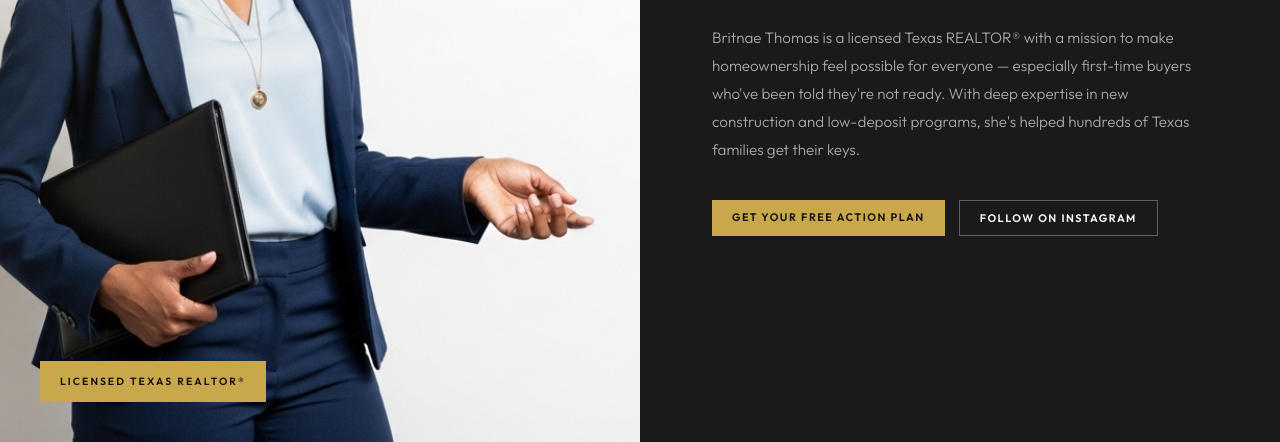
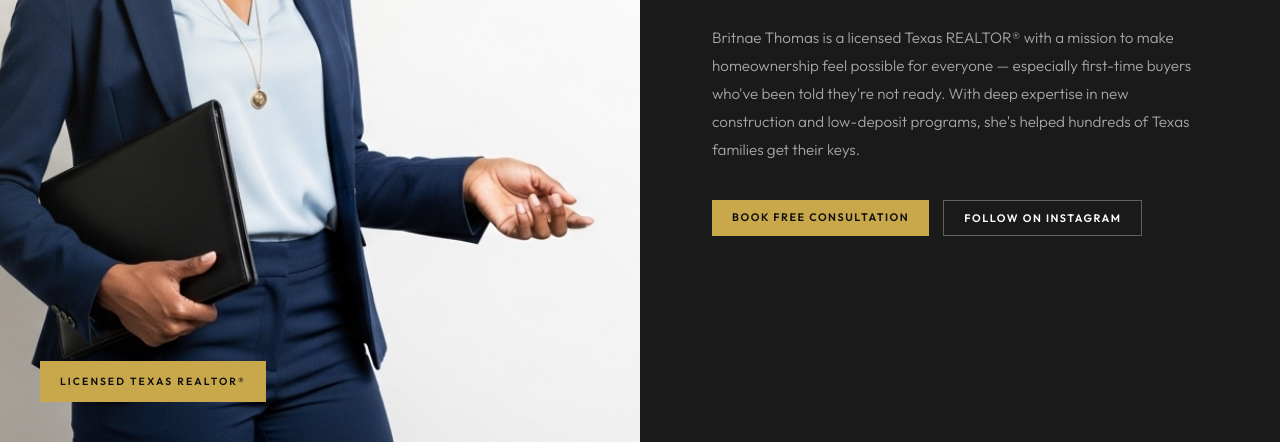
Before and after one commit to Ayomidebrain01/britnea_thomas, a plain HTML site: page about.html in a window 1280 px wide. Shown: the part 358-800 px from the top of the page. Drawn offline with nearby package versions, Linux system fonts and the light colour scheme; a web font is replaced by a local one.

Commit message:
Add files via upload

```diff
--- a/about.html
+++ b/about.html
@@ -186,7 +186,7 @@
     <div class="hero-title-tag">DFW & Houston Realtor · Provision Realty</div>
     <p class="hero-bio">Britnae Thomas is a licensed Texas REALTOR® with a mission to make homeownership feel possible for everyone — especially first-time buyers who've been told they're not ready. With deep expertise in new construction and low-deposit programs, she's helped hundreds of Texas families get their keys.</p>
     <div class="social-row">
-      <a href="contact.html" class="social-btn gold">Get Your Free Action Plan</a>
+      <a href="contact.html" class="social-btn gold">BOOK FREE CONSULTATION</a>
       <a href="https://instagram.com/britnae_therealtor" target="_blank" class="social-btn outline">Follow on Instagram</a>
     </div>
   </div>
```
